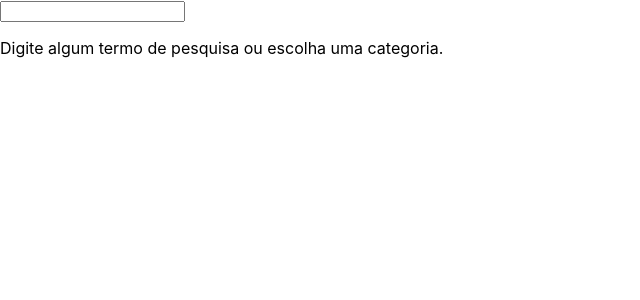
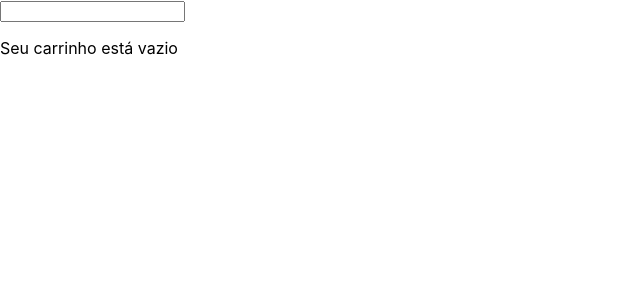
Before and after one commit to yuryss98/Front-End-Online-Store, a React (Create React App) app: page /carrinho in a window 1280 px wide. Shown: the top 300 px of the page, without its empty margins (0-640 px from the left). Built offline with nearby package versions, Linux system fonts and the light colour scheme.

Commit message:
requisito 3 grupo 10

```diff
--- a/src/App.js
+++ b/src/App.js
@@ -1,6 +1,7 @@
 import React, { Component } from 'react';
 import { BrowserRouter, Route, Switch } from 'react-router-dom';
 import Home from './Home';
+import Carrinho from './Carrinho';
 
 class App extends Component {
   render() {
@@ -8,7 +9,8 @@ class App extends Component {
       <div className="App">
         <BrowserRouter>
           <Switch>
-            <Route path="/" component={ Home } />
+            <Route exact path="/" component={ Home } />
+            <Route exact path="/carrinho" component={ Carrinho } />
           </Switch>
         </BrowserRouter>
       </div>
--- /dev/null
+++ b/src/Carrinho.jsx
@@ -0,0 +1,17 @@
+import React, { Component } from 'react';
+
+export default class Carrinho extends Component {
+  render() {
+    return (
+      <div>
+        <input type="text" name="" id="" />
+        <p
+          data-testid="shopping-cart-empty-message"
+        >
+          Seu carrinho está vazio
+
+        </p>
+      </div>
+    );
+  }
+}
--- a/src/Home.jsx
+++ b/src/Home.jsx
@@ -1,5 +1,6 @@
 // import PropTypes from 'prop-types'
 import React, { Component } from 'react';
+import { Link } from 'react-router-dom';
 
 export default class Home extends Component {
   render() {
@@ -12,6 +13,16 @@ export default class Home extends Component {
           Digite algum termo de pesquisa ou escolha uma categoria.
 
         </p>
+        <Link data-testid="shopping-cart-button" to="/carrinho">
+          <button
+            type="button"
+
+          >
+            Carrinho
+          </button>
+
+        </Link>
+
       </div>
     );
   }
```
